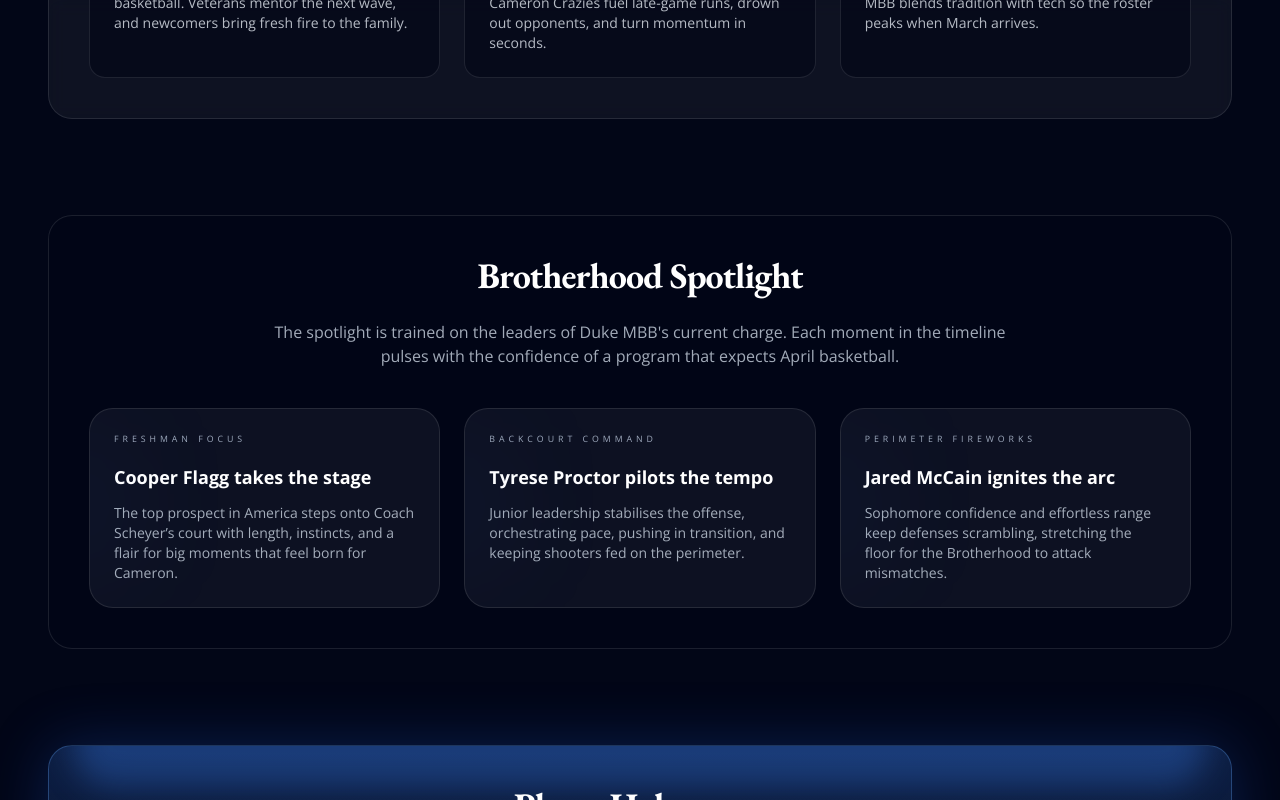
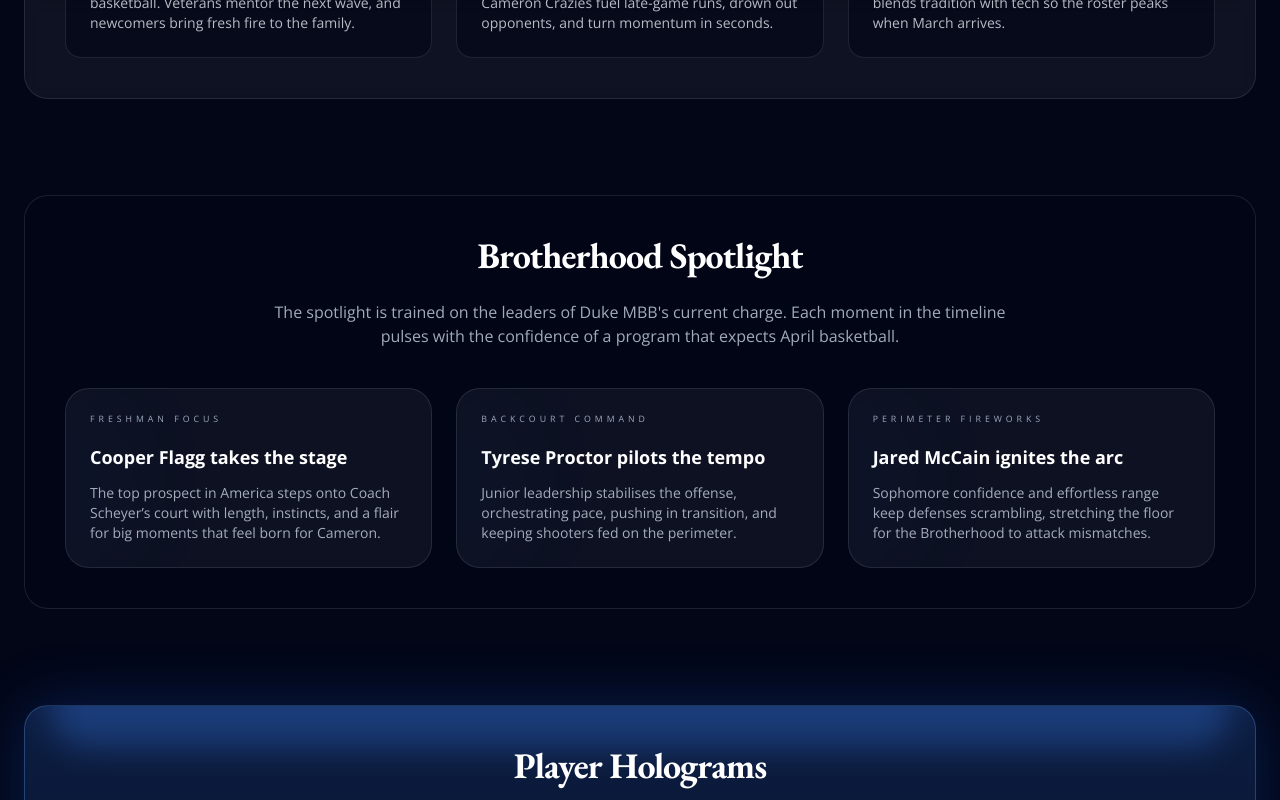
Before and after one commit to h-chandran/dukembbdata, a React (Vite) app in the folder dukembbdata/: page / in a window 1280 px wide. Shown: the part 955-1755 px from the top of the page. Built offline with nearby package versions, Linux system fonts and the light colour scheme.

Commit message:
margin change

```diff
--- a/dukembbdata/src/App.jsx
+++ b/dukembbdata/src/App.jsx
@@ -116,7 +116,7 @@
         transition={{ duration: 10, repeat: Infinity, ease: 'easeInOut' }}
       />
 
-      <div className="relative z-10 mx-auto flex w-full max-w-7xl flex-col gap-24 px-6 pb-24 pt-16 sm:px-8 lg:px-12">
+      <div className="relative z-10 flex w-full flex-col gap-24 px-4 pb-24 pt-16 sm:px-6">
         <motion.section
           initial={{ opacity: 0, y: 28 }}
           animate={{ opacity: 1, y: 0 }}
```
